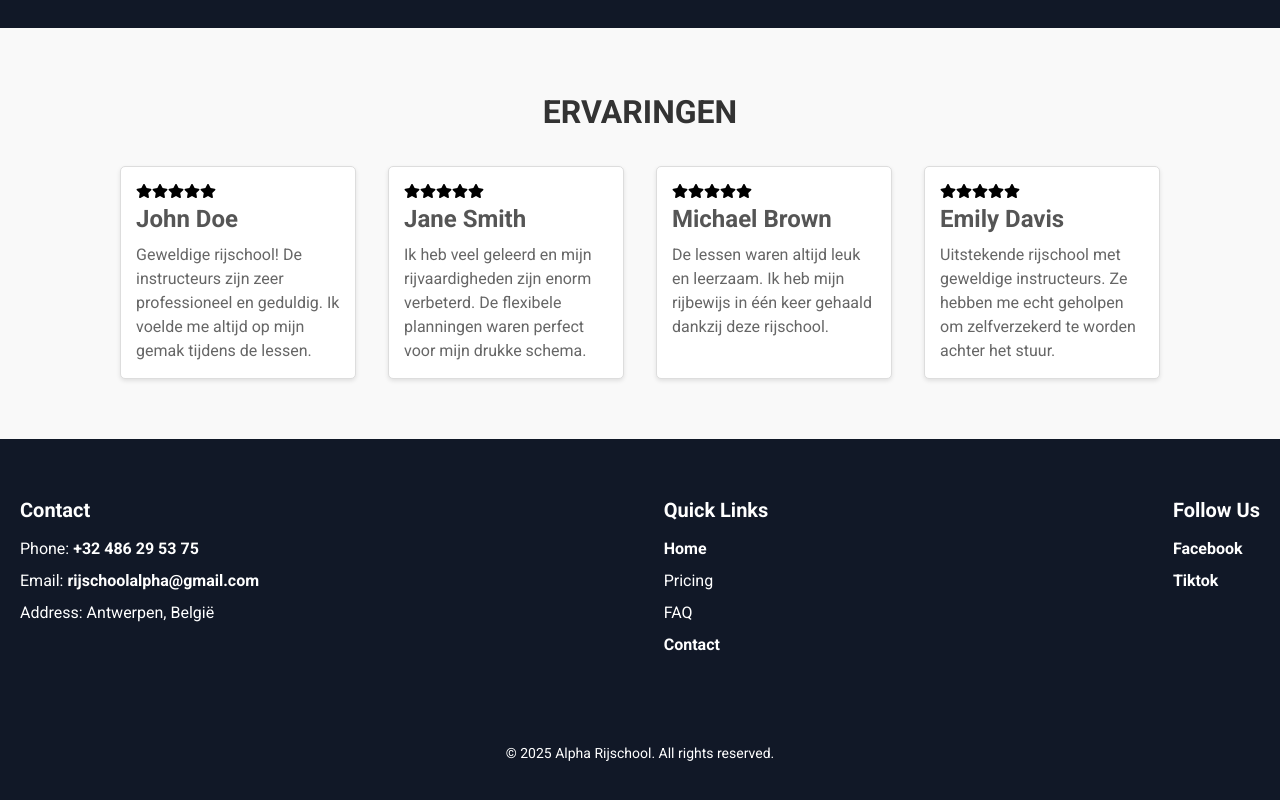
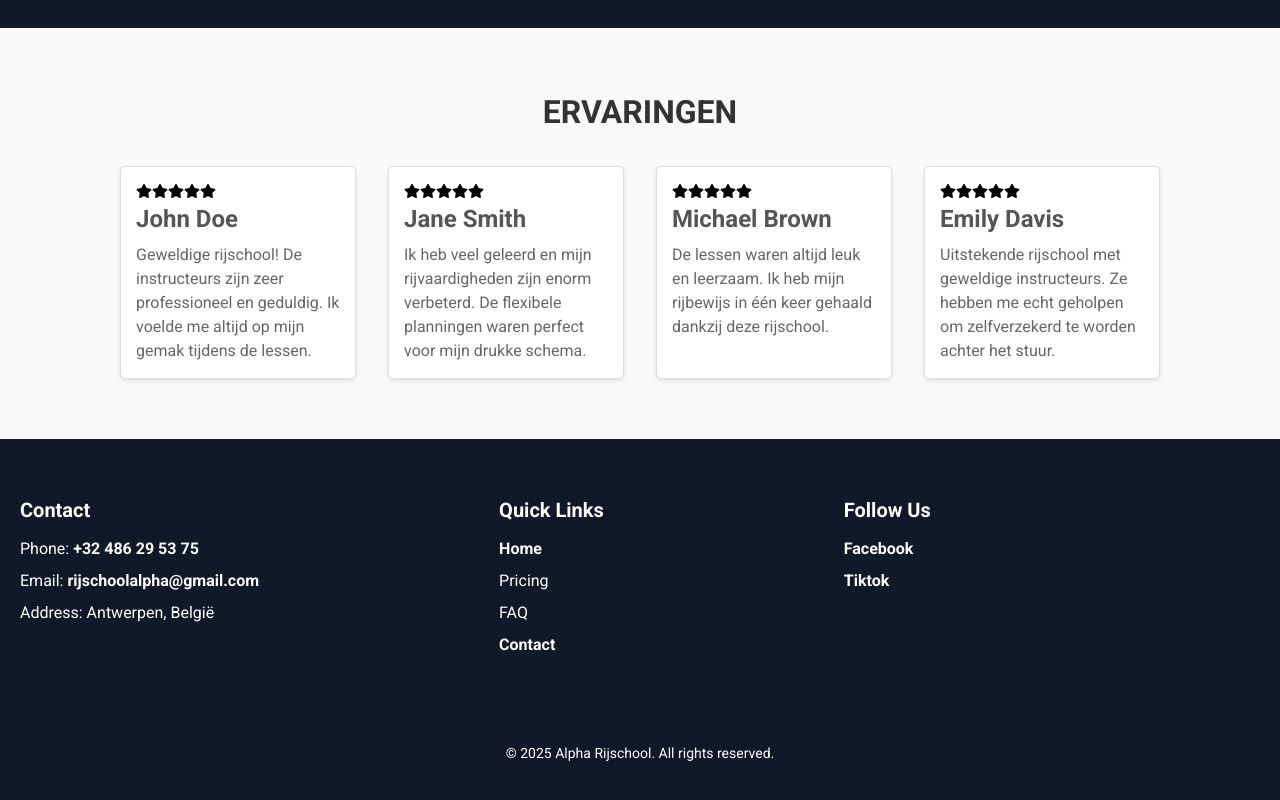
Before and after one commit to Imrxng/rijschool, a Next.js app: page / in a window 1280 px wide. Shown: the part 2184-2984 px from the top of the page. Built offline with nearby package versions, Linux system fonts and the light colour scheme.

Commit message:
aanpassing footer naar links

```diff
--- a/styles/Footer.component.css
+++ b/styles/Footer.component.css
@@ -1,6 +1,6 @@
 #footer {
     background-color: var(--blue);
-    color: #fff;
+    color: var(--white);
     padding: 40px 0;
     display: flex;
     justify-content: center;
@@ -19,7 +19,8 @@
 
 .footer-grid {
     display: flex;
-    justify-content: space-between;
+    justify-content: left;
+    gap: 15rem;
     width: 100%;
     margin-bottom: 2rem;
 }
@@ -42,7 +43,7 @@
 }
 
 .footer-list li a {
-    color: #fff;
+    color: var(--white);
     text-decoration: none;
 }
 
```
